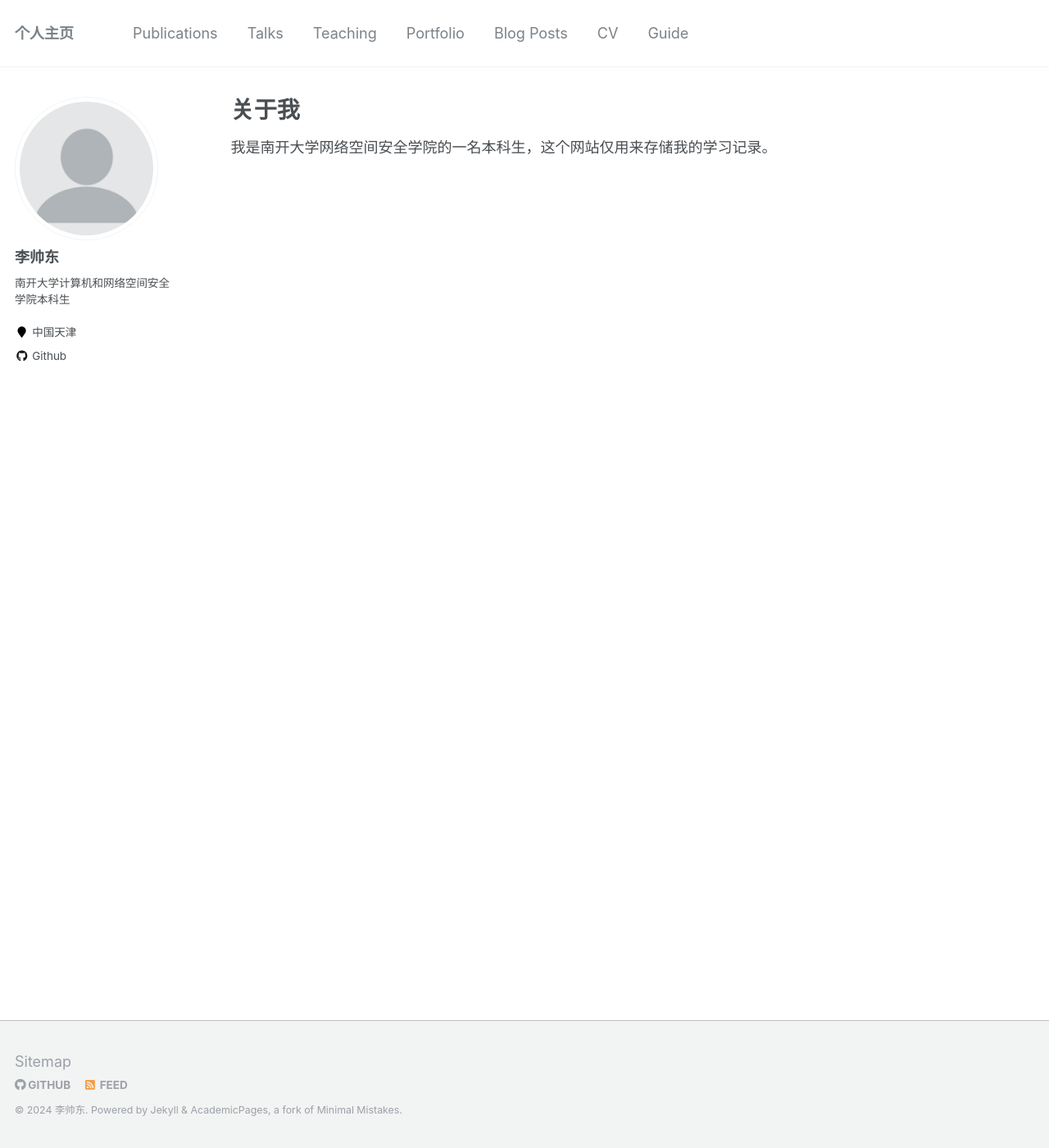
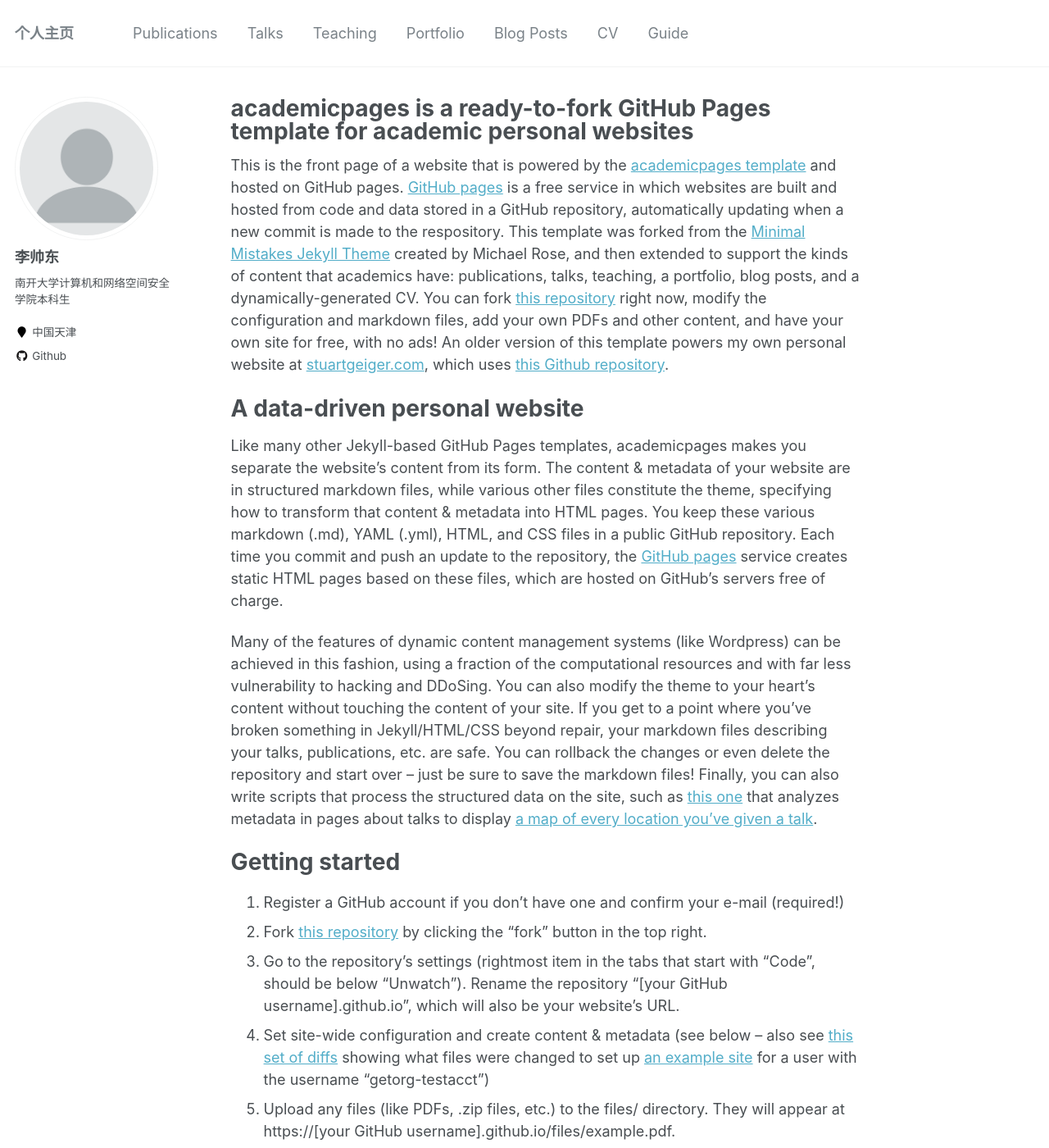
Before and after one commit to LeeOrange-is-me/LeeOrange-is-me.github.io, a Jekyll site: the page built from _pages/about.md, in a window 1280 px wide and 1400 px high. Shown: the whole window at 82% size. Built offline with Jekyll 4.4.1, drawn with Linux system fonts in a browser that asks for light colours; our own code applies the rules of GitHub Pages for plain Markdown files; some of the changed text lies outside the part shown.

Commit message:
fix(about.md-2)

```diff
--- a/_pages/about.md
+++ b/_pages/about.md
@@ -1,4 +1,4 @@
-<!-- ---
+---
 permalink: /
 title: "academicpages is a ready-to-fork GitHub Pages template for academic personal websites"
 excerpt: "About me"
@@ -47,6 +47,4 @@ Example: editing a markdown file for a talk
 
 For more info
 ------
-More info about configuring academicpages can be found in [the guide](https://academicpages.github.io/markdown/). The [guides for the Minimal Mistakes theme](https://mmistakes.github.io/minimal-mistakes/docs/configuration/) (which this theme was forked from) might also be helpful. -->
-# 关于我 #
-我是南开大学网络空间安全学院的一名本科生，这个网站仅用来存储我的学习记录。
+More info about configuring academicpages can be found in [the guide](https://academicpages.github.io/markdown/). The [guides for the Minimal Mistakes theme](https://mmistakes.github.io/minimal-mistakes/docs/configuration/) (which this theme was forked from) might also be helpful.
```
